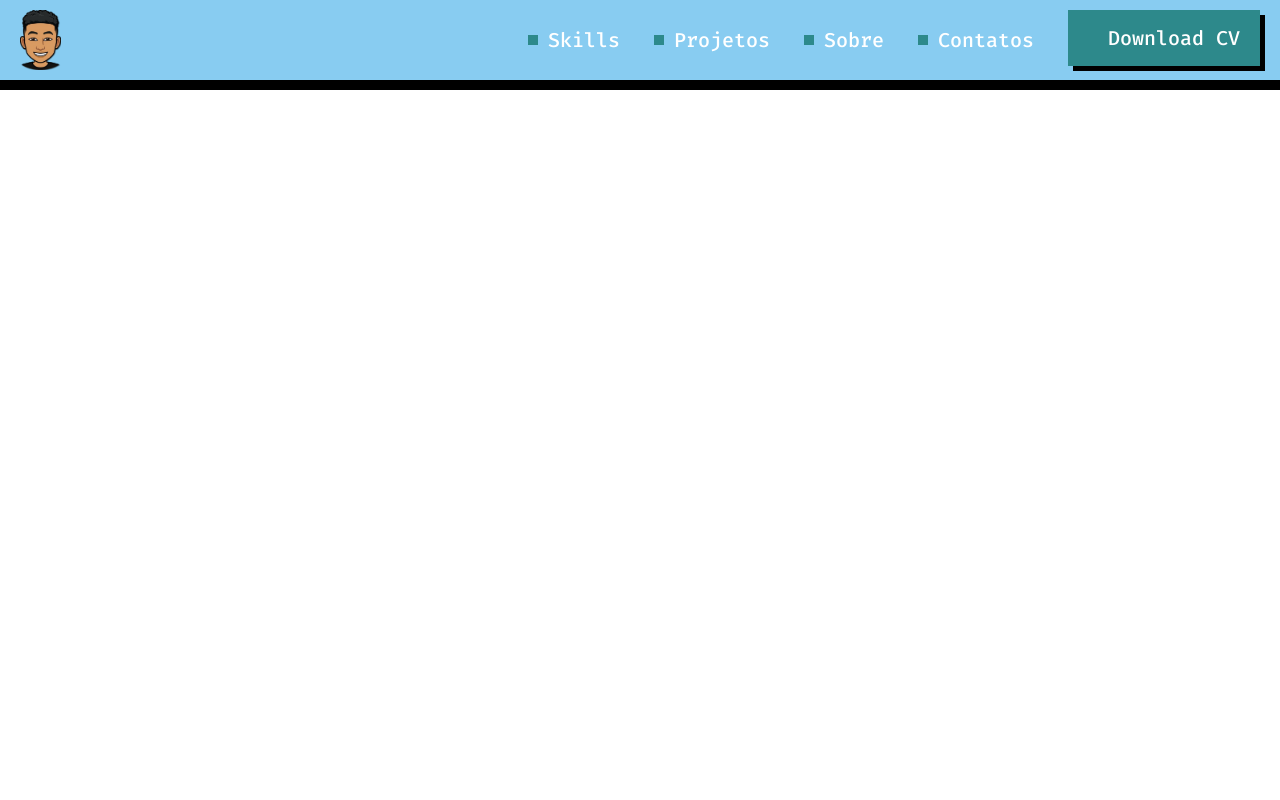
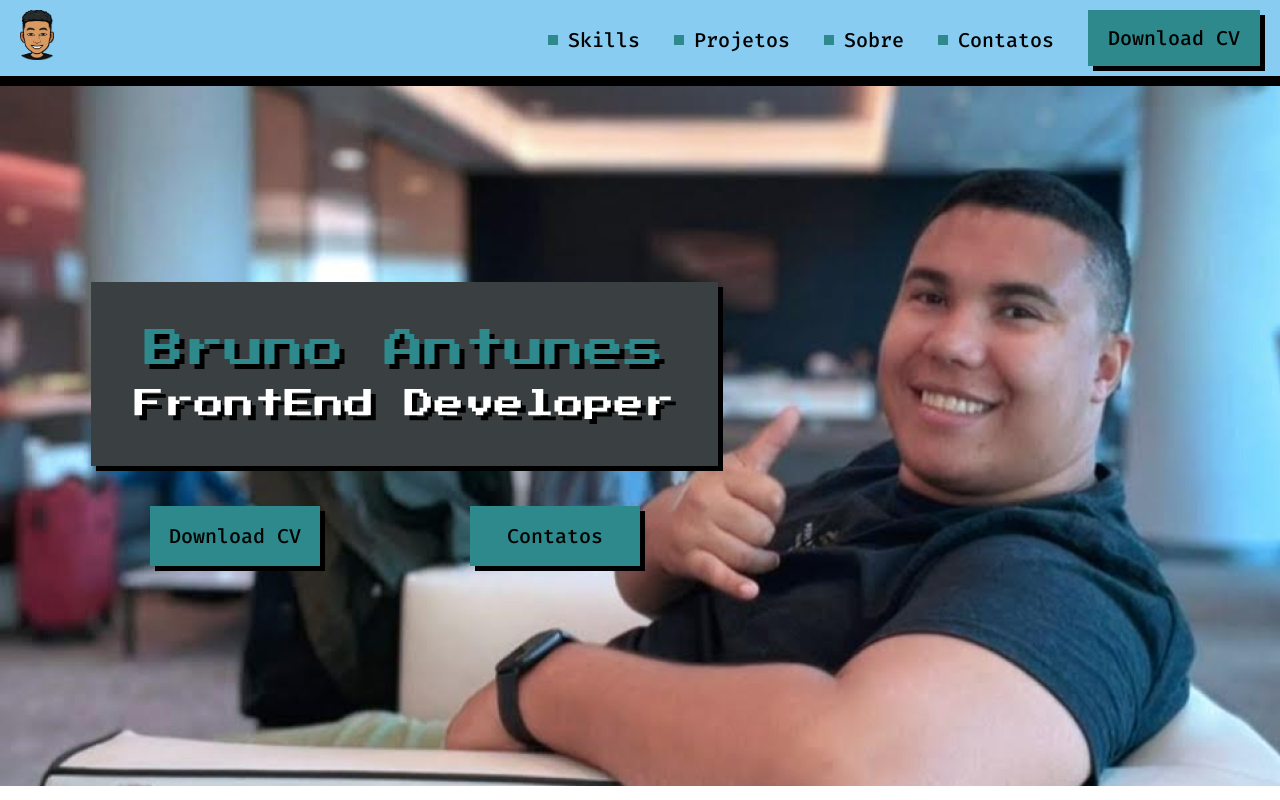
Before and after one commit to bantuness/portfolio-bantunes, a plain HTML site: page index.htm in a window 1280 px wide. Drawn offline with Linux system fonts and the light colour scheme.

Commit message:
Title components
Create the title components

```diff
--- /dev/null
+++ b/css/Components/title.css
@@ -0,0 +1,13 @@
+h1{
+    color: #2D898B;
+    font-size: 40px;
+    padding: 10px;
+    text-shadow: 5px 5px 0 #000;
+}
+
+h2{
+    color: #fff;
+    font-size: 30px;
+    padding: 10px;
+    text-shadow: 5px 5px 0 #000;
+}
--- a/css/style.css
+++ b/css/style.css
@@ -4,29 +4,35 @@ header{
     background-color: #88CCF1;
     border-bottom: 10px solid #000;
     padding: 10px 20px;
+
 }
 
+img{
+    height: 50px;
+}
+
+/*
+Acredito que não será mais necessário, umas vez, que temos o HEADER.
 nav{
     text-align: right;
 }
+*/
 
-img{
-    height: 60px;
-}
+
 
 
 a{
     display: inline-flex;
     align-items: center;
-    color: #fff;
+    color: #000;
     font-size: 20px;
-    font-family: "Fira Code";
+    font-family: "Fira Code", sans-serif;
     font-weight: 500;
-    text-decoration: none;
+    text-decoration: none; /*Undeline*/
     margin-right: 30px;
 }
 
-a::before{
+.cabecalho::before{
     content: "";
     display: inline-block;
     background-color: #2D898B;
@@ -41,4 +47,56 @@ a::before{
     padding: 18px 20px;
     margin-right: 0px;
     box-shadow: 5px 5px 0px #000;
+    transition: 100ms linear;
 }
+
+#button:hover{
+    transform: scale(1.08);
+}
+
+section{
+    display: flex;
+    height: 700px;
+    flex-direction: column;
+    background-image: url(../assets/img/Bruno\ Antunes.png);
+}
+
+#card{
+    display: flex;
+    flex-direction: column;
+    align-items: center;
+    justify-content: center;
+    background-color: #3A4042;
+    height: 184px;
+    width: 627px;
+    font-family: "Press Start 2P", sans-serif;
+    box-shadow: 5px 5px 0 #000;
+    margin-left: 91px;
+    margin-top: 196px;
+}
+
+.cardsmaster{
+    display: flex;
+}
+
+.cards{
+    display: flex;
+    justify-content: center;
+    background-color: #2D898B;
+    box-shadow: 5px 5px 0 #000;
+    width: 170px;
+    height: 60px;
+    margin-top: 40px;
+    margin-left: 150px;
+    font-weight: 500;
+    transition: 100ms linear;
+}
+
+.cards:hover{
+    transform: scale(1.08);
+}
+
+.buttondc{
+    margin-right: 0PX;
+    font-family: "Fira Code";
+}
--- a/index.htm
+++ b/index.htm
@@ -7,11 +7,11 @@
 
         <link rel="preconnect" href="https://fonts.googleapis.com">
         <link rel="preconnect" href="https://fonts.gstatic.com" crossorigin>
-        <link href="https://fonts.googleapis.com/css2?family=Fira+Code:wght@300..700&display=swap" rel="stylesheet">
-
+        <link href="https://fonts.googleapis.com/css2?family=Fira+Code:wght@300..700&family=Press+Start+2P&display=swap" rel="stylesheet">
 
         <link rel="stylesheet" href="css/reset.css">
         <link rel="stylesheet" href="css/style.css">
+        <link rel="stylesheet" href="css/Components/title.css">
 
 
     </head>
@@ -22,13 +22,33 @@
             <img src="assets/img/bantunes.png" alt="">
 
             <nav>
-                <a href="" lang="en">Skills</a>
-                <a href="">Projetos</a>
-                <a href="">Sobre</a>
-                <a href="">Contatos</a>
+                <a class="cabecalho" href="" lang="en">Skills</a>
+                <a class="cabecalho" href="">Projetos</a>
+                <a class="cabecalho" href="">Sobre</a>
+                <a class="cabecalho" href="">Contatos</a>
                 <a id="button" href="" lang="en">Download CV</a>
             </nav>
 
         </header>
+
+        <section>
+
+            <div id="card">
+                <h1>Bruno Antunes</h1>
+                <h2>FrontEnd Developer</h2>
+            </div>
+
+            <div class="cardsmaster">
+                <div class="cards">
+                    <a class="buttondc" href="">Download CV</a>
+                </div>
+
+                <div class="cards">
+                    <a class="buttondc" href="">Contatos</a>
+                </div>
+            </div>
+
+        </section>
+
     </body>
 </html>
```
Also changed, not shown: assets/img/Bruno Antunes.png (added), assets/img/IMG_20230107_161129.jpg (added).
